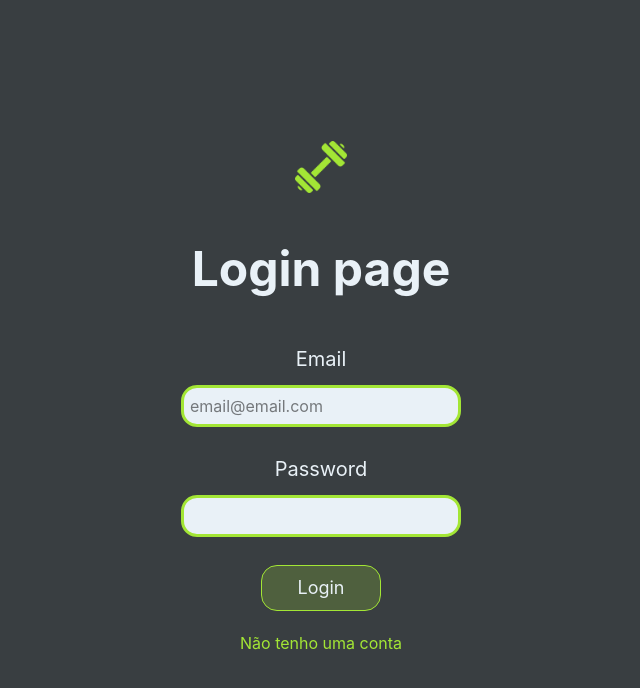
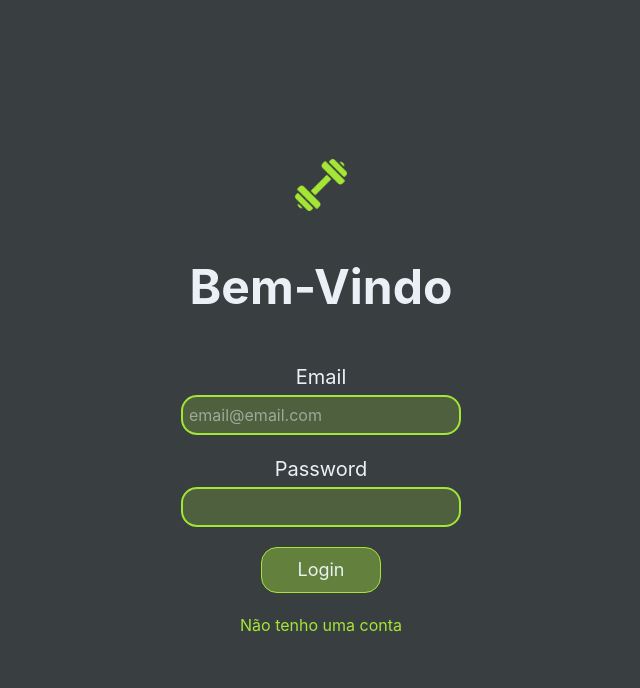
Before and after one commit to correia-henrique16/gym-tracker, a React (Vite) app: page /login in a window 1280 px wide. Shown: the top 688 px of the page, without its empty margins (319-959 px from the left). Built offline with nearby package versions, Linux system fonts and the light colour scheme; no server answers; the database is empty.

Commit message:
Mudança do design dos inputs, e das cores dos botoes/links

```diff
--- a/src/pages/auth/Login.jsx
+++ b/src/pages/auth/Login.jsx
@@ -32,7 +32,7 @@ const Login = () => {
             <img src={imgInicial} alt="Barbell" className="w-13"/>
 
             <h2 className="m-10 text-5xl font-bold text-texto text-center">
-                Login page
+                Bem-Vindo
             </h2>
 
             <form className="flex flex-col items-center w-full gap-4"
--- a/src/pages/auth/Register.jsx
+++ b/src/pages/auth/Register.jsx
@@ -16,7 +16,7 @@ const Register = () => {
         <DivCentrada className="flex flex-col items-center justify-center w-screen h-screen">
 
             <h2 className="m-10 text-5xl font-bold text-texto text-center">
-                Register page
+                Criar Conta
             </h2>
 
             <ButtonVoltar/>
@@ -24,7 +24,7 @@ const Register = () => {
             <form className="flex flex-col items-center w-full gap-4"
             onSubmit={registarClick}>
 
-                <InputAuth label="User Name" type="text" placeholder="User Name" id="name-input" maxLength="20" required
+                <InputAuth label="Username" type="text" placeholder="User Name" id="name-input" maxLength="20" required
                     value={authUserName} onChange={e => setAuthUserName(e.target.value)}
                 />
 
@@ -42,7 +42,7 @@ const Register = () => {
                 />
 
                 <Button type="submit">
-                    Registar
+                    Criar
                 </Button>
 
                 {erro && <p>{erro}</p>}
--- a/src/pages/workouts/AddWorkout.jsx
+++ b/src/pages/workouts/AddWorkout.jsx
@@ -50,7 +50,7 @@ const AddWorkout = () => {
 
                 <fieldset className="w-full max-w-sm my-6 p-5 border-2 border-verde/10 rounded-4xl backdrop-blur-sm flex flex-col items-center gap-4">
                     <legend className="px-4 text-lg tracking-[0.3em] text-verde/60">
-                        Sítio
+                        Local
                     </legend>
 
                     <div className="flex flex-wrap justify-center gap-3 w-full">
@@ -90,7 +90,7 @@ const AddWorkout = () => {
                 </fieldset>
 
                 <Button type="submit" disabled={submitting}>
-                    {submitting ? "A Adicionar..." : "Submit"}
+                    {submitting ? "A Adicionar..." : "Adicionar"}
                 </Button>
             </form>
         </DivCentrada>
--- a/src/styles/components/Button.jsx
+++ b/src/styles/components/Button.jsx
@@ -2,8 +2,8 @@ const Button = ({children, className = "", ...props}) => {
     return(
         <button
             {...props}
-            className="p-2 text-lg rounded-2xl w-30 cursor-pointer bg-verde/20 text-texto border-verde
-            border-1 flex justify-center items-center hover:bg-verde-cinza-hover"
+            className="p-2 text-base md:text-lg rounded-2xl w-24 md:w-30 cursor-pointer bg-verde/40 text-texto border-verde
+            border flex justify-center items-center hover:bg-verde/60 transition-all duration-500"
         >
             {children}
         </button>
--- a/src/styles/components/InputAuth.jsx
+++ b/src/styles/components/InputAuth.jsx
@@ -11,7 +11,7 @@ const InputAuth = ({label, id, className = "", ...props}) => {
 
             <input {...props}
             id={id}
-            className="rounded-2xl p-1.5 w-70 m-3 border-verde border-3 bg-texto focus:outline-0" />
+            className="rounded-2xl p-1.5 w-70 m-1 border-verde border-2  bg-verde/20 focus:outline-0 text-texto inputs" />
         </div>
     )
 }
--- a/src/styles/components/InputNumbers.jsx
+++ b/src/styles/components/InputNumbers.jsx
@@ -1,17 +1,20 @@
 const InputNumbers = ({label, id, className = "", ...props}) => {
     return(
-        <div className="w-3/5 flex flex-col justify-center items-center">
+        <div className="w-3/5 flex flex-col justify-center items-center m-2 gap-0">
             {label && (
-                <label htmlFor={id}
-                 className="text-xl text-texto"
-                >
-                    {label}
-                </label>
+                <div className="flex w-full h-fit justify-baseline">
+                    <label htmlFor={id}
+                    className="text-xl text-texto"
+                    >
+                        {label}
+                    </label>
+                </div>
+
             )}
 
             <input {...props}
             id={id}
-            className="rounded-2xl p-1.5 w-70 m-3 border-verde border-3 bg-texto focus:outline-0" />
+            className="rounded-2xl p-1.5 w-70 m-1 border-verde border-2  bg-verde/20 focus:outline-0 text-texto inputs" />
         </div>
     )
 }
--- a/src/styles/components/LinkBtn.jsx
+++ b/src/styles/components/LinkBtn.jsx
@@ -4,8 +4,8 @@ const LinkBtn = ({children, className = "", ...props}) => {
     return(
         <Link
             {...props}
-            className="p-2 text-base md:text-lg rounded-2xl w-24 md:w-30 cursor-pointer bg-verde/20 text-texto border-verde
-            border flex justify-center items-center hover:bg-verde-cinza-hover"
+            className="p-2 text-base md:text-lg rounded-2xl w-24 md:w-30 cursor-pointer bg-verde/40 text-texto border-verde
+            border flex justify-center items-center hover:bg-verde/60 transition-all duration-500"
         >
             {children}
         </Link>
--- a/src/styles/index.css
+++ b/src/styles/index.css
@@ -12,3 +12,12 @@
 .hidden {
   display: none;
 }
+
+.inputs:focus {
+  box-shadow: 0 0px 10px var(--color-verde);
+  background-color: rgba(163, 230, 53, 0.35);
+}
+
+.inputs {
+  transition: all 0.5s ease;
+}
```
